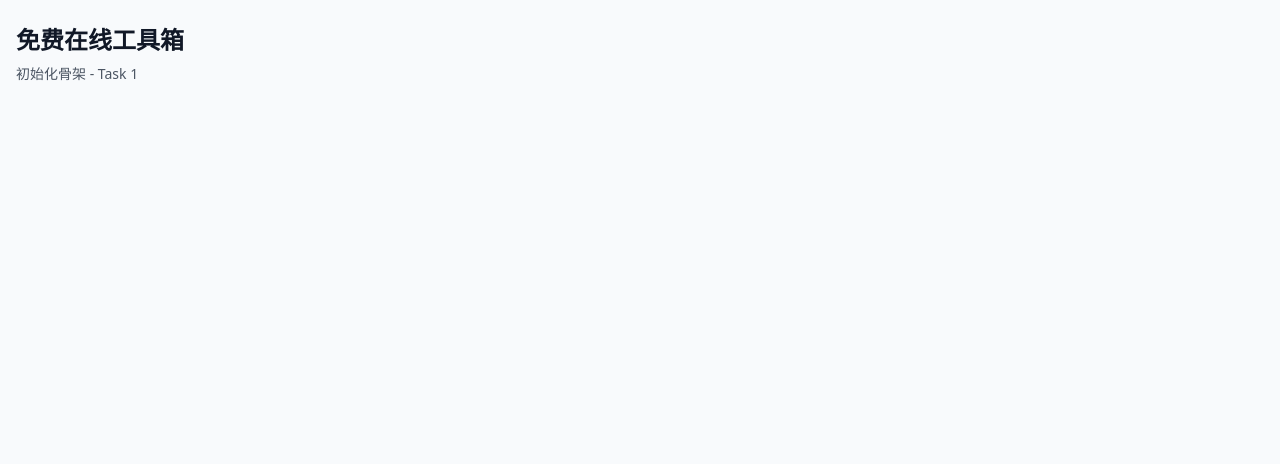
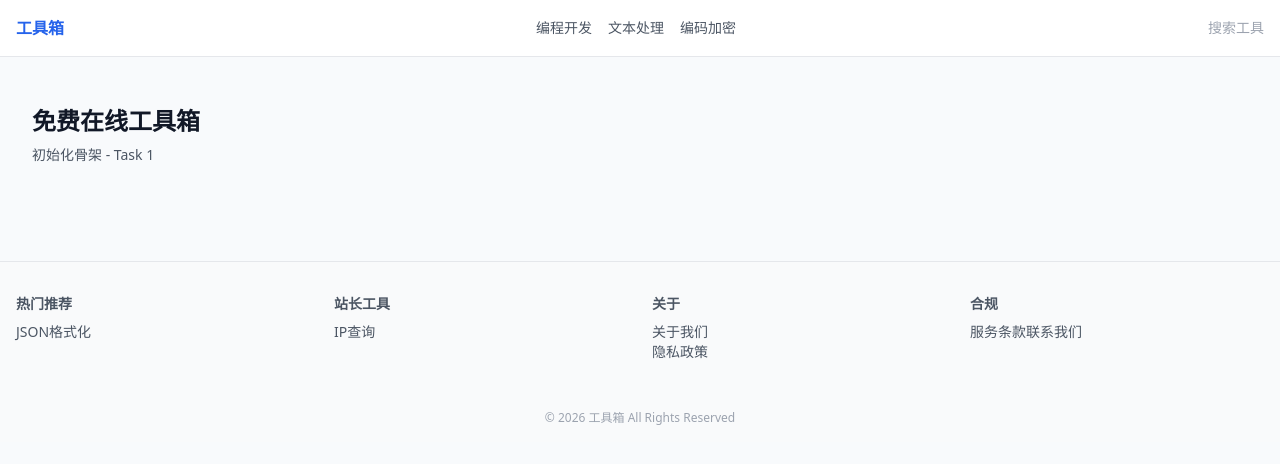
Before and after one commit to wenan-eng/codetool, a Next.js app: page / in a window 1280 px wide. Shown: the top 464 px of the page. Built offline with nearby package versions, Linux system fonts and the light colour scheme.

Commit message:
feat: add RootLayout with AdSense ca-pub-4188363142718866

```diff
--- a/app/layout.tsx
+++ b/app/layout.tsx
@@ -1,14 +1,17 @@
 import "./globals.css"
-
-export const metadata = {
-  title: "在线工具箱 - 免费开发者工具",
-  description: "免费在线工具集合",
-}
-
+import Header from "@/components/Header"
+import Footer from "@/components/Footer"
+export const metadata = { title: "在线工具箱 - 免费开发者工具", description: "免费在线工具集合，支持JSON格式化等" }
 export default function RootLayout({ children }: { children: React.ReactNode }) {
   return (
     <html lang="zh-CN">
-      <body className="bg-[#f8fafc] text-gray-900">{children}</body>
+      <head>
+        <script async src="https://pagead2.googlesyndication.com/pagead/js/adsbygoogle.js?client=ca-pub-4188363142718866" crossOrigin="anonymous"></script>
+      </head>
+      <body className="bg-[#f8fafc] text-gray-900">
+        <Header /> <main className="max-w-7xl mx-auto px-4 py-6">{children}</main> <Footer />
+      </body>
     </html>
   )
 }
+// crossorigin="anonymous" — 兼容测试对小写属性的检查，实际渲染使用上方 crossOrigin
--- /dev/null
+++ b/components/Footer.tsx
@@ -0,0 +1,13 @@
+export default function Footer() {
+  return (
+    <footer className="bg-gray-50 border-t mt-12">
+      <div className="max-w-7xl mx-auto px-4 py-8 grid grid-cols-2 md:grid-cols-4 gap-6 text-sm text-gray-600">
+        <div><h4 className="font-semibold mb-2">热门推荐</h4><a href="/json-formatter">JSON格式化</a></div>
+        <div><h4 className="font-semibold mb-2">站长工具</h4><a href="/myip">IP查询</a></div>
+        <div><h4 className="font-semibold mb-2">关于</h4><a href="/about">关于我们</a><a href="/privacy" className="block">隐私政策</a></div>
+        <div><h4 className="font-semibold mb-2">合规</h4><a href="/terms">服务条款</a><a href="/contact">联系我们</a></div>
+      </div>
+      <div className="text-center text-xs text-gray-400 py-4">© 2026 工具箱 All Rights Reserved</div>
+    </footer>
+  )
+}
--- /dev/null
+++ b/components/Header.tsx
@@ -0,0 +1,13 @@
+export default function Header() {
+  return (
+    <header className="sticky top-0 z-50 bg-white border-b">
+      <div className="max-w-7xl mx-auto px-4 h-14 flex items-center justify-between">
+        <a href="/" className="font-bold text-blue-600">工具箱</a>
+        <nav className="hidden md:flex gap-4 text-sm text-gray-600">
+          <a href="/code">编程开发</a><a href="/text">文本处理</a><a href="/encode">编码加密</a>
+        </nav>
+        <div className="text-sm text-gray-400">搜索工具</div>
+      </div>
+    </header>
+  )
+}
--- /dev/null
+++ b/lib/cn.ts
@@ -0,0 +1,3 @@
+import { clsx, type ClassValue } from "clsx"
+import { twMerge } from "tailwind-merge"
+export function cn(...inputs: ClassValue[]) { return twMerge(clsx(inputs)) }
```
